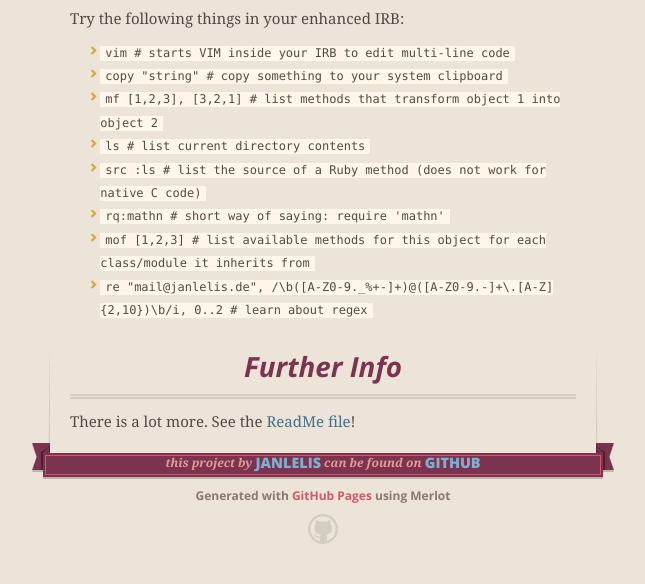
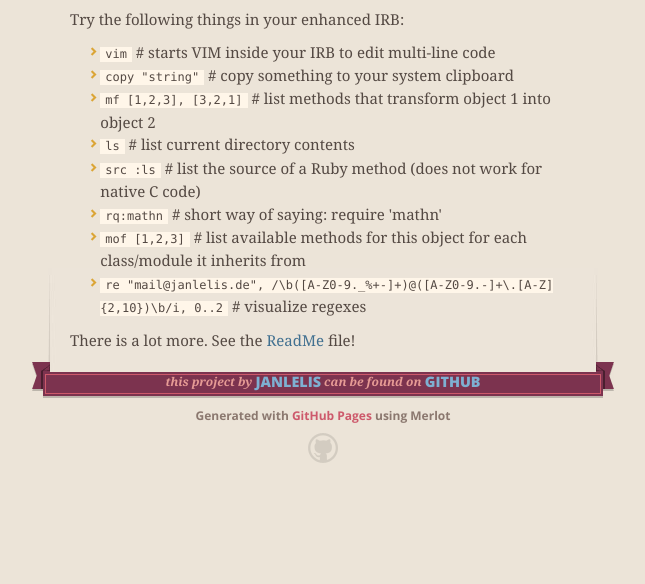
Before and after one commit to janlelis/irbtools, a plain HTML site: page index.html in a window 1280 px wide. Shown: the part 726-1310 px from the top of the page, without its empty margins (317-962 px from the left). After the commit the page ends 1229 px from the top, so only its background shows below. Drawn offline with nearby package versions, Linux system fonts and the light colour scheme.

Commit message:
gh pages tweaks

```diff
--- a/index.html
+++ b/index.html
@@ -4,6 +4,8 @@
     <meta charset='utf-8'>
     <meta http-equiv="X-UA-Compatible" content="chrome=1">
     <meta name="viewport" content="width=640">
+    <meta name="description" content="Improvements for Ruby's IRB console, for example, colored output, and a lot of debugging and introspection method s. Unlike with PRY, you are still in your normal IRB. It is designed to work out-of-the-box so there is no reason to not use it!">
+    <meta name="keywords" content"irb, ruby, repl, pry, syntax highlighting">
 
     <link rel="stylesheet" href="stylesheets/core.css" media="screen">
     <link rel="stylesheet" href="stylesheets/mobile.css" media="handheld, only screen and (max-device-width:640px)">
@@ -17,7 +19,7 @@
         $('#main_content').headsmart()
       })
     </script>
-    <title>irbtools by janlelis</title>
+    <title>irb.tools by janlelis</title>
   </head>
 
   <body>
@@ -27,7 +29,7 @@
       <header>
         <span class="ribbon-outer">
           <span class="ribbon-inner">
-            <h1>irbtools</h1>
+            <h1>irb.tools</h1>
             <h2>Improvements for Ruby&#39;s IRB</h2>
           </span>
           <span class="left-tail"></span>
@@ -37,7 +39,7 @@
 
       <section id="downloads">
         <span class="inner">
-          <a href="https://github.com/janlelis/irbtools/zipball/master" class="zip"><em>download</em> .ZIP</a><a href="https://github.com/janlelis/irbtools/tarball/master" class="tgz"><em>download</em> .TGZ</a>
+          <a href="https://github.com/janlelis/irbtools/zipball/master" class="zip"></a><a href="https://github.com/janlelis/irbtools/tarball/master" class="tgz"></a>
         </span>
       </section>
 
@@ -54,11 +56,11 @@
 <h3>
 <a id="setup" class="anchor" href="#setup" aria-hidden="true"><span class="octicon octicon-link"></span></a>Setup</h3>
 
-<p>Add to your project's <code>Gemfile</code>:</p>
+<p>Add to your project's <code>Gemfile:</code></p>
 
 <div class="highlight highlight-ruby"><pre><span class="pl-k">gem</span> <span class="pl-s1"><span class="pl-pds">'</span>irbtools<span class="pl-pds">'</span></span>, <span class="pl-c1">require:</span> <span class="pl-s1"><span class="pl-pds">'</span>binding.repl<span class="pl-pds">'</span></span></pre></div>
 
-<p>Add to `~/.irbrc'</p>
+<p>Add to <code>~/.irbrc</code></p>
 
 <div class="highlight highlight-ruby"><pre><span class="pl-k">require</span> <span class="pl-s1"><span class="pl-pds">'</span>irbtools<span class="pl-pds">'</span></span></pre></div>
 
@@ -68,20 +70,17 @@
 <p>Try the following things in your enhanced IRB:</p>
 
 <ul>
-<li><code>vim # starts VIM inside your IRB to edit multi-line code</code></li>
-<li><code>copy "string" # copy something to your system clipboard</code></li>
-<li><code>mf [1,2,3], [3,2,1] # list methods that transform object 1 into object 2</code></li>
-<li><code>ls # list current directory contents</code></li>
-<li><code>src :ls # list the source of a Ruby method (does not work for native C code)</code></li>
-<li><code>rq:mathn # short way of saying: require 'mathn'</code></li>
-<li><code>mof [1,2,3] # list available methods for this object for each class/module it inherits from</code></li>
-<li><code>re "mail@janlelis.de", /\b([A-Z0-9._%+-]+)@([A-Z0-9.-]+\.[A-Z]{2,10})\b/i, 0..2 # learn about regex</code></li>
+<li><code>vim</code> # starts VIM inside your IRB to edit multi-line code</li>
+<li><code>copy "string"</code> # copy something to your system clipboard</li>
+<li><code>mf [1,2,3], [3,2,1]</code> # list methods that transform object 1 into object 2</li>
+<li><code>ls</code> # list current directory contents</li>
+<li><code>src :ls</code> # list the source of a Ruby method (does not work for native C code)</li>
+<li><code>rq:mathn</code> # short way of saying: require 'mathn'</li>
+<li><code>mof [1,2,3]</code> # list available methods for this object for each class/module it inherits from</li>
+<li><code>re "mail@janlelis.de", /\b([A-Z0-9._%+-]+)@([A-Z0-9.-]+\.[A-Z]{2,10})\b/i, 0..2</code> # visualize regexes</li>
 </ul>
 
-<h3>
-<a id="further-info" class="anchor" href="#further-info" aria-hidden="true"><span class="octicon octicon-link"></span></a>Further Info</h3>
-
-<p>There is a lot more. See the <a href="https://github.com/janlelis/irbtools">ReadMe file</a>!</p>
+<p>There is a lot more. See the <a href="https://github.com/janlelis/irbtools">ReadMe</a> file!</p>
       </section>
 
       <footer>
```
